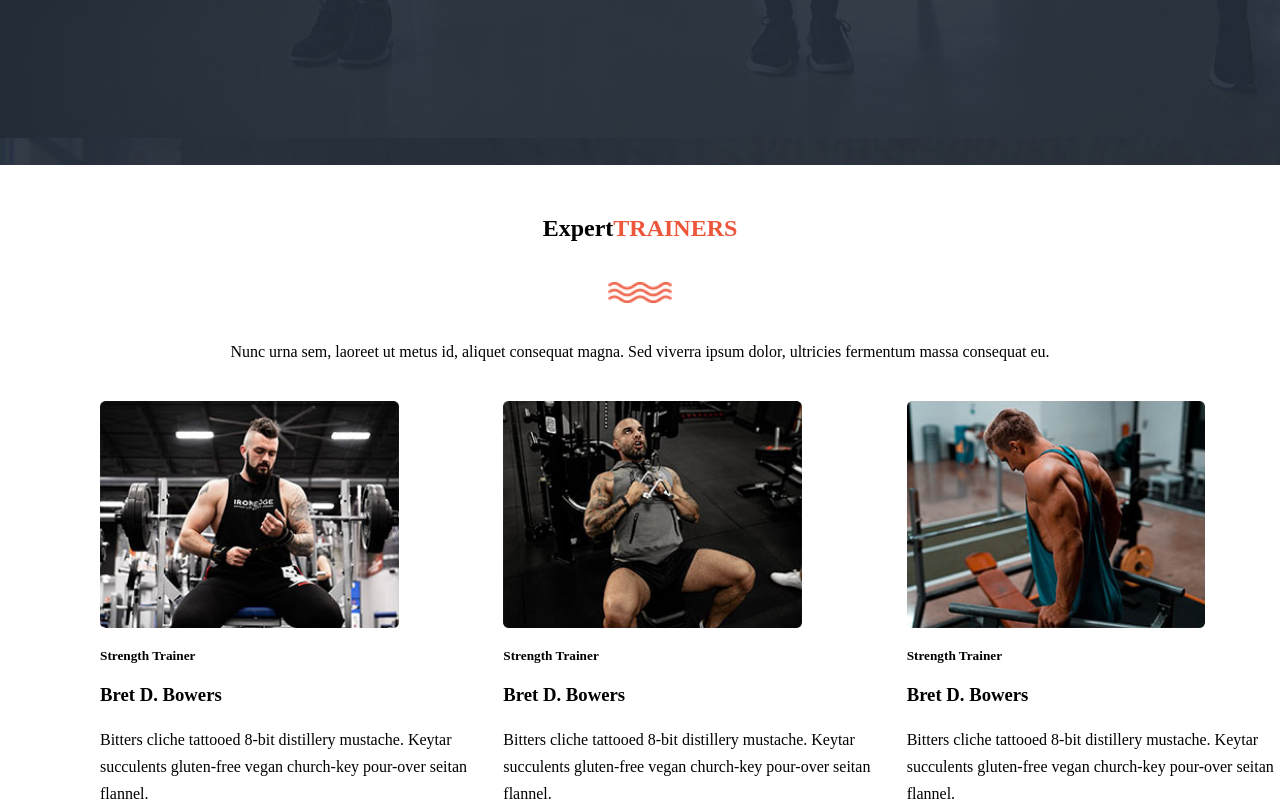
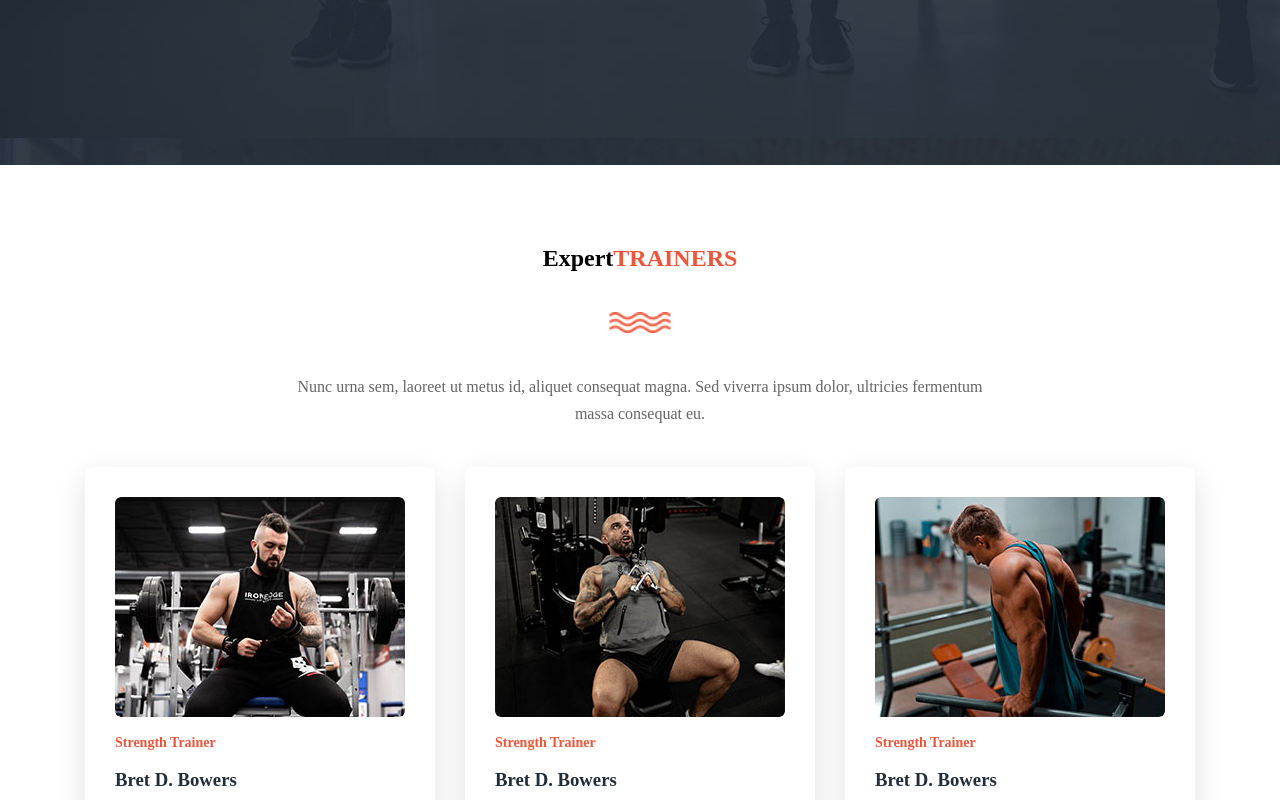
Before and after one commit to Abdo1454/training-studio, a React (Vite) app: page / in a window 1280 px wide. Shown: the part 3757-4557 px from the top of the page. Built offline with nearby package versions, Linux system fonts and the light colour scheme.

Commit message:
feat :improve section schedule

```diff
--- a/src/components/Trainers/Trainers.css
+++ b/src/components/Trainers/Trainers.css
@@ -1,37 +1,72 @@
 .trainer-content {
-    padding: 50px 0;
+    padding: 80px 20px;
     display: flex;
     flex-direction: column;
     align-items: center;
     gap: 40px;
 }
-h2 span{
+
+.trainer-content h2 span {
     color: #ed563b;
 }
+
+.trainer-content p {
+    max-width: 700px;
+    text-align: center;
+    color: #666;
+    line-height: 1.7;
+}
+
 .Trainers-list {
-    margin-left: 100px;
+    width: 100%;
+    max-width: 1200px;
     display: flex;
+    justify-content: center;
     gap: 30px;
     flex-wrap: wrap;
-    justify-content: center;
+    margin: 0 auto;
 }
 
 .trainer {
-    flex: 1;
-    min-width: 250px;
+    width: 350px;
+    background: #fff;
+    padding: 30px;
+    border-radius: 8px;
+    box-shadow: 0 10px 30px rgba(0, 0, 0, 0.12);
+
     display: flex;
     flex-direction: column;
-    gap: 20px;
+    gap: 18px;
+
+    transition: transform .3s ease, box-shadow .3s ease;
+}
+
+.trainer:hover {
+    transform: translateY(-10px);
+    box-shadow: 0 18px 40px rgba(0, 0, 0, 0.18);
 }
 
 .trainer img {
-    width: 80%;
+    width: 100%;
+    border-radius: 6px;
     display: block;
+}
+
+.trainer h4 {
+    color: #ed563b;
+    font-size: 14px;
+    margin: 0;
+}
+
+.trainer h3 {
+    margin: 0;
+    color: #232d39;
 }
 
 .trainer p {
     width: 100%;
-    line-height: 1.7;
+    color: #666;
+    line-height: 1.8;
 }
 
 .list-soc {
@@ -39,4 +74,14 @@ h2 span{
     list-style: none;
     gap: 20px;
     padding: 0;
+    margin: 0;
 }
+
+.list-soc li {
+    cursor: pointer;
+    transition: color .3s;
+}
+
+.list-soc li:hover {
+    color: #ed563b;
+}
--- a/src/components/Trainers/Trainers.tsx
+++ b/src/components/Trainers/Trainers.tsx
@@ -19,7 +19,7 @@ function Trainers() {
       <div className="Trainers-list">
         <div className="trainer">
           <img src={first}></img>
-          <h5>Strength Trainer</h5>
+          <h4>Strength Trainer</h4>
           <h3>Bret D. Bowers</h3>
           <p>
             Bitters cliche tattooed 8-bit distillery mustache. Keytar succulents
@@ -34,7 +34,7 @@ function Trainers() {
         </div>
         <div className="trainer">
           <img src={second}></img>
-          <h5>Strength Trainer</h5>
+          <h4>Strength Trainer</h4>
           <h3>Bret D. Bowers</h3>
           <p>
             Bitters cliche tattooed 8-bit distillery mustache. Keytar succulents
@@ -49,7 +49,7 @@ function Trainers() {
         </div>
         <div className="trainer">
           <img src={third}></img>
-          <h5>Strength Trainer</h5>
+          <h4>Strength Trainer</h4>
           <h3>Bret D. Bowers</h3>
           <p>
             Bitters cliche tattooed 8-bit distillery mustache. Keytar succulents
```
